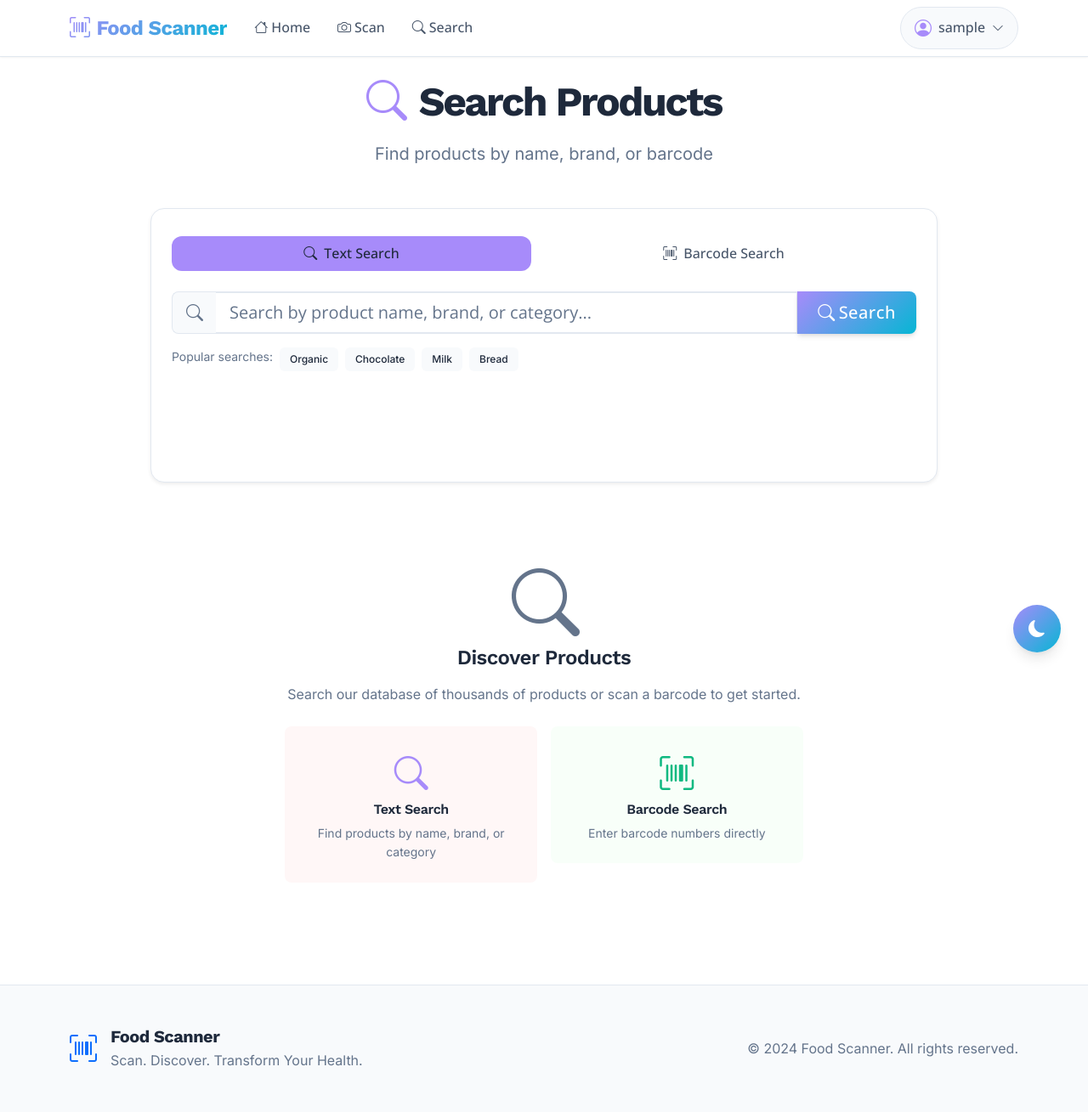
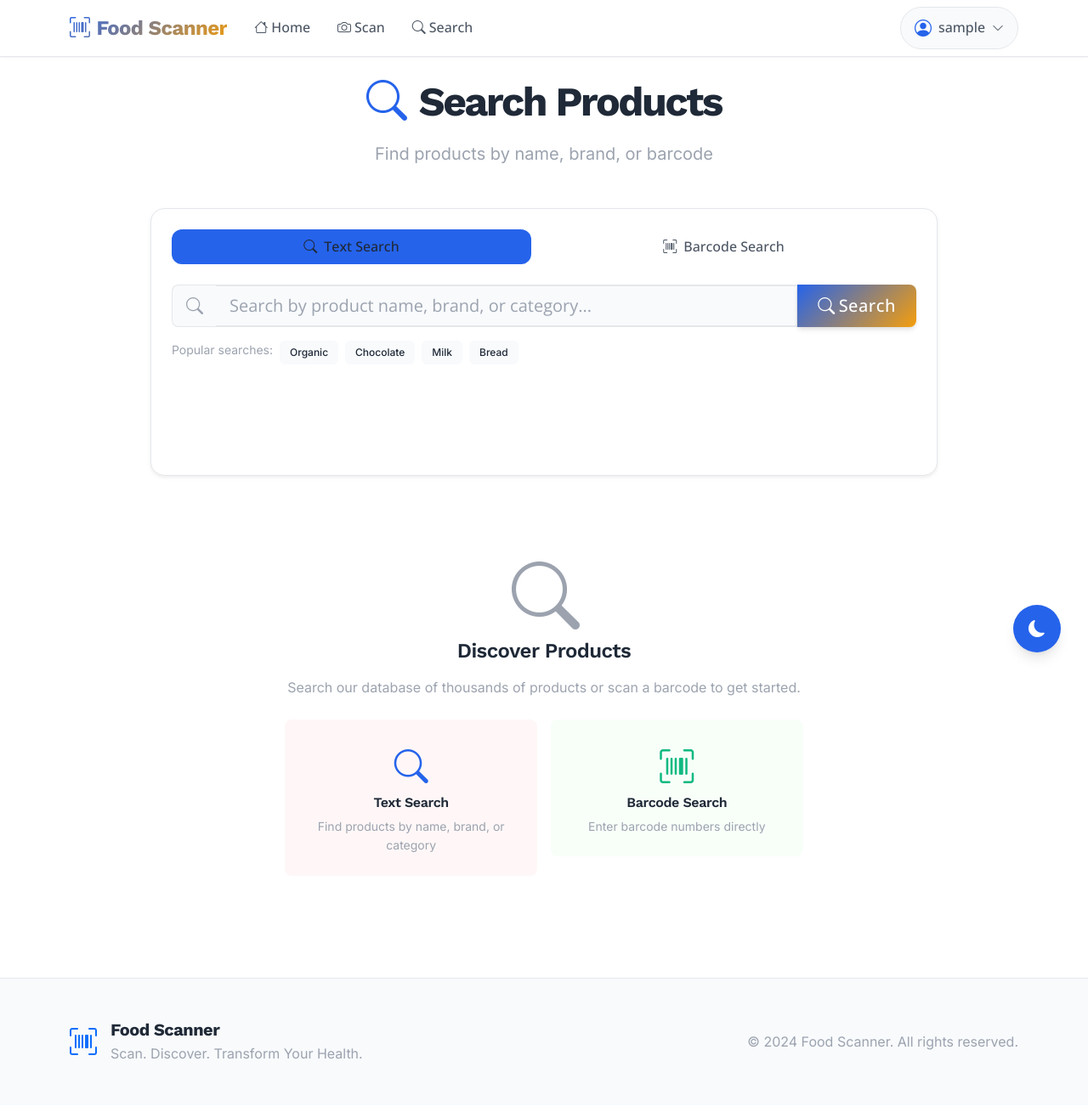
Before and after one commit to DrashtiC07/FoodFacts-k0, a Django app: page /search/ in a window 1280 px wide. Shown: the whole page at 85% size. After the commit the page ends 1247 px from the top, so only its background shows below. Run offline with Django 4.2, Linux system fonts and the light colour scheme; the visitor is signed in with stand-in values (Sample User, id 1).

Commit message:
fix: resolve tag overflow and theme switching issues
Fix tag alignment with flexbox and overhaul theme system with CSS variables.

#VERCEL_SKIP

Co-authored-by: Drashti <144822294+DrashtiC07@users.noreply.github.com>

```diff
--- a/templates/base.html
+++ b/templates/base.html
@@ -59,12 +59,16 @@
             --border-color: #374151;
         }
 
+        /* Enhanced global styling for consistent theme application across all elements */
+        * {
+            transition: background-color 0.3s ease, color 0.3s ease, border-color 0.3s ease !important;
+        }
+
         /* Apply fonts globally for better visibility */
         body {
             font-family: var(--font-primary) !important;
             background-color: var(--bg-primary) !important;
             color: var(--text-primary) !important;
-            transition: background-color 0.3s ease, color 0.3s ease;
         }
 
         h1, h2, h3, h4, h5, h6 {
@@ -72,12 +76,65 @@
             color: var(--text-primary) !important;
         }
 
+        /* Enhanced Bootstrap component overrides for consistent theming */
+        .card {
+            background-color: var(--card-bg) !important;
+            border-color: var(--border-color) !important;
+            color: var(--text-primary) !important;
+        }
+
+        .form-control, .form-select {
+            background-color: var(--bg-secondary) !important;
+            border-color: var(--border-color) !important;
+            color: var(--text-primary) !important;
+        }
+
+        .form-control:focus, .form-select:focus {
+            background-color: var(--bg-secondary) !important;
+            border-color: var(--primary-color) !important;
+            color: var(--text-primary) !important;
+            box-shadow: 0 0 0 0.2rem rgba(37, 99, 235, 0.25) !important;
+        }
+
+        .modal-content {
+            background-color: var(--card-bg) !important;
+            border-color: var(--border-color) !important;
+            color: var(--text-primary) !important;
+        }
+
+        .modal-header, .modal-footer {
+            border-color: var(--border-color) !important;
+        }
+
+        .table {
+            color: var(--text-primary) !important;
+        }
+
+        .table th, .table td {
+            border-color: var(--border-color) !important;
+        }
+
+        .accordion-item {
+            background-color: var(--card-bg) !important;
+            border-color: var(--border-color) !important;
+        }
+
+        .accordion-button {
+            background-color: var(--bg-secondary) !important;
+            color: var(--text-primary) !important;
+            border-color: var(--border-color) !important;
+        }
+
+        .accordion-button:not(.collapsed) {
+            background-color: var(--primary-light) !important;
+            color: var(--primary-color) !important;
+        }
+
         /* Enhanced navbar styling for theme compatibility */
         .navbar {
             background-color: var(--card-bg) !important;
             border-bottom: 1px solid var(--border-color);
             backdrop-filter: blur(10px);
-            /* Added z-index to ensure navbar stays above all content */
             z-index: 1050 !important;
         }
 
@@ -97,20 +154,21 @@
 
         /* Enhanced button styling */
         .btn-primary {
-            background-color: var(--primary-color);
-            border-color: var(--primary-color);
-            color: white;
+            background-color: var(--primary-color) !important;
+            border-color: var(--primary-color) !important;
+            color: white !important;
         }
 
         .btn-outline-primary {
-            border-color: var(--primary-color);
-            color: var(--primary-color);
+            border-color: var(--primary-color) !important;
+            color: var(--primary-color) !important;
+            background-color: transparent !important;
         }
 
         .btn-outline-primary:hover {
-            background-color: var(--primary-color);
-            border-color: var(--primary-color);
-            color: white;
+            background-color: var(--primary-color) !important;
+            border-color: var(--primary-color) !important;
+            color: white !important;
         }
 
         /* Enhanced dropdown styling */
@@ -131,12 +189,12 @@
 
         /* Enhanced alert styling */
         .alert {
-            border: 1px solid var(--border-color);
-            background-color: var(--card-bg);
-            color: var(--text-primary);
+            border: 1px solid var(--border-color) !important;
+            background-color: var(--card-bg) !important;
+            color: var(--text-primary) !important;
         }
 
-        /* Enhanced theme toggle button */
+        /* Enhanced theme toggle button with better positioning and styling */
         .theme-toggle {
             position: fixed;
             bottom: 2rem;
@@ -145,13 +203,16 @@
             height: 3.5rem;
             border-radius: 50%;
             border: none;
-            background: var(--primary-color);
-            color: white;
+            background: var(--primary-color) !important;
+            color: white !important;
             font-size: 1.2rem;
             cursor: pointer;
             box-shadow: 0 4px 12px rgba(0, 0, 0, 0.15);
-            transition: all 0.3s ease;
-            z-index: 1000;
+            transition: all 0.3s ease !important;
+            z-index: 1060 !important;
+            display: flex;
+            align-items: center;
+            justify-content: center;
         }
 
         .theme-toggle:hover {
@@ -159,17 +220,11 @@
             box-shadow: 0 6px 20px rgba(0, 0, 0, 0.2);
         }
 
-        /* Added active state for theme toggle button */
         .theme-toggle:active {
             transform: scale(0.95);
         }
 
         /* Added padding to prevent navbar collision for product cards */
-        .card-body.p-4 {
-            padding-top: 2rem !important;
-        }
-
-        /* Specific padding for product links to avoid navbar collision */
         .product-link {
             padding-top: 1rem !important;
             display: inline-block;
@@ -187,6 +242,15 @@
         }
 
         .text-muted {
+            color: var(--text-muted) !important;
+        }
+
+        /* Enhanced breadcrumb styling for theme compatibility */
+        .breadcrumb-item a {
+            color: var(--primary-color) !important;
+        }
+
+        .breadcrumb-item.active {
             color: var(--text-muted) !important;
         }
     </style>
@@ -352,7 +416,7 @@
         </div>
     </footer>
 
-    <!-- Enhanced theme toggle script for better functionality -->
+    <!-- Enhanced theme toggle script with better error handling and immediate CSS updates -->
     <script>
         const themeToggle = document.getElementById('theme-toggle');
         const html = document.documentElement;
@@ -384,26 +448,11 @@
                 localStorage.setItem('theme', newTheme);
                 updateThemeIcon(newTheme);
 
-                // Force CSS update by triggering reflow
+                // Force immediate CSS variable updates
+                updateCSSVariables(newTheme);
+
+                // Force reflow to ensure changes are applied
                 document.body.offsetHeight;
-
-                // Update CSS custom properties immediately
-                const root = document.documentElement;
-                if (newTheme === 'dark') {
-                    root.style.setProperty('--text-primary', '#f9fafb');
-                    root.style.setProperty('--text-secondary', '#d1d5db');
-                    root.style.setProperty('--bg-primary', '#111827');
-                    root.style.setProperty('--bg-secondary', '#1f2937');
-                    root.style.setProperty('--card-bg', '#1f2937');
-                    root.style.setProperty('--border-color', '#374151');
-                } else {
-                    root.style.setProperty('--text-primary', '#1f2937');
-                    root.style.setProperty('--text-secondary', '#4b5563');
-                    root.style.setProperty('--bg-primary', '#ffffff');
-                    root.style.setProperty('--bg-secondary', '#f8fafc');
-                    root.style.setProperty('--card-bg', '#ffffff');
-                    root.style.setProperty('--border-color', '#e5e7eb');
-                }
 
                 // Reset button appearance
                 setTimeout(() => {
@@ -413,20 +462,39 @@
 
                 console.log('[v0] Theme switched successfully to:', newTheme);
 
-                // Show brief success indicator
-                const originalIcon = icon.className;
-                icon.className = 'bi bi-check-circle-fill';
-                setTimeout(() => {
-                    updateThemeIcon(newTheme);
-                }, 500);
-
             } catch (error) {
                 console.error('[v0] Error switching theme:', error);
-                // Reset button on error
                 this.style.transform = 'scale(1)';
                 this.style.opacity = '1';
             }
         });
+
+        function updateCSSVariables(theme) {
+            const root = document.documentElement;
+            if (theme === 'dark') {
+                root.style.setProperty('--text-primary', '#f9fafb');
+                root.style.setProperty('--text-secondary', '#d1d5db');
+                root.style.setProperty('--text-muted', '#9ca3af');
+                root.style.setProperty('--bg-primary', '#111827');
+                root.style.setProperty('--bg-secondary', '#1f2937');
+                root.style.setProperty('--card-bg', '#1f2937');
+                root.style.setProperty('--border-color', '#374151');
+                root.style.setProperty('--primary-color', '#3b82f6');
+                root.style.setProperty('--primary-light', 'rgba(59, 130, 246, 0.15)');
+                root.style.setProperty('--accent-color', '#fbbf24');
+            } else {
+                root.style.setProperty('--text-primary', '#1f2937');
+                root.style.setProperty('--text-secondary', '#4b5563');
+                root.style.setProperty('--text-muted', '#9ca3af');
+                root.style.setProperty('--bg-primary', '#ffffff');
+                root.style.setProperty('--bg-secondary', '#f8fafc');
+                root.style.setProperty('--card-bg', '#ffffff');
+                root.style.setProperty('--border-color', '#e5e7eb');
+                root.style.setProperty('--primary-color', '#2563eb');
+                root.style.setProperty('--primary-light', 'rgba(37, 99, 235, 0.1)');
+                root.style.setProperty('--accent-color', '#f59e0b');
+            }
+        }
 
         function updateThemeIcon(theme) {
             console.log('[v0] Updating theme icon for:', theme);
@@ -459,6 +527,7 @@
             try {
                 const currentTheme = html.getAttribute('data-theme') || 'light';
                 updateThemeIcon(currentTheme);
+                updateCSSVariables(currentTheme);
 
                 // Ensure theme variables are applied
                 setTimeout(() => {
```
Also changed, not shown: templates/scanner/product.html (+9 -9 lines).
